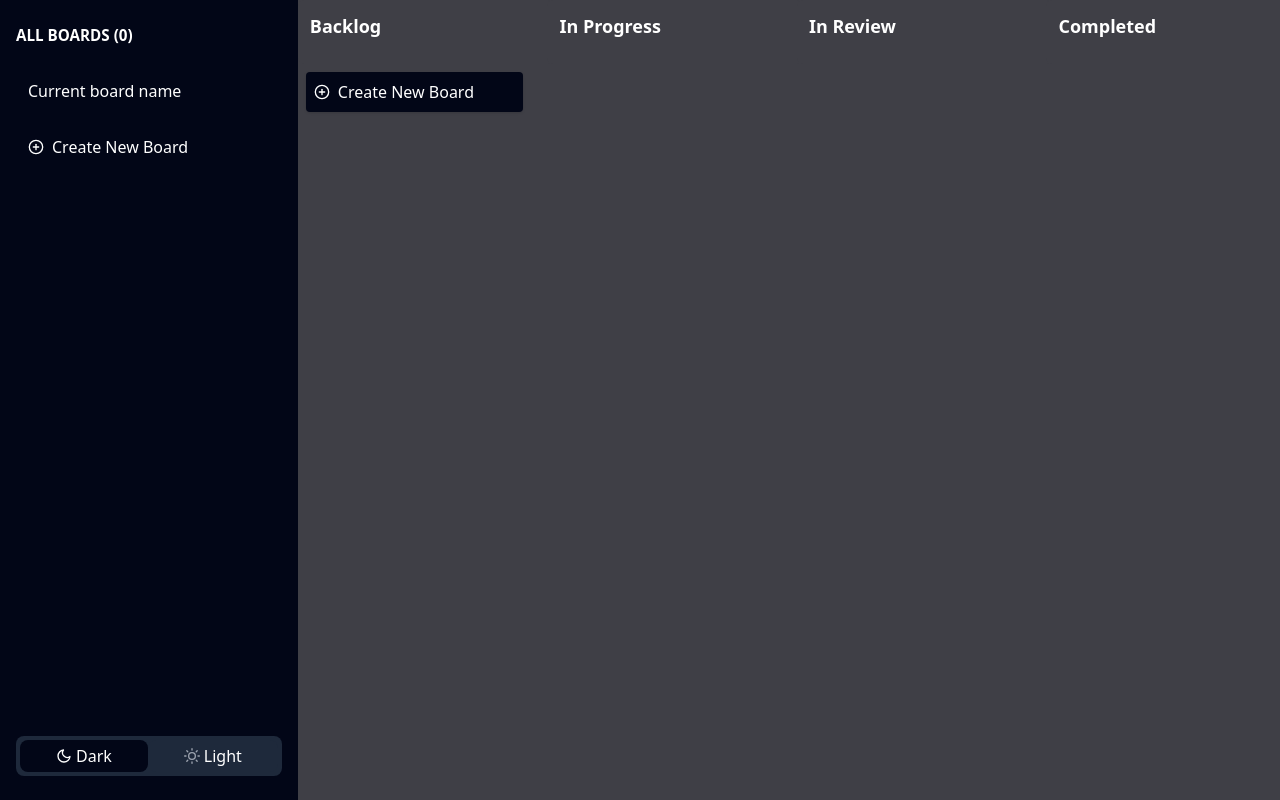
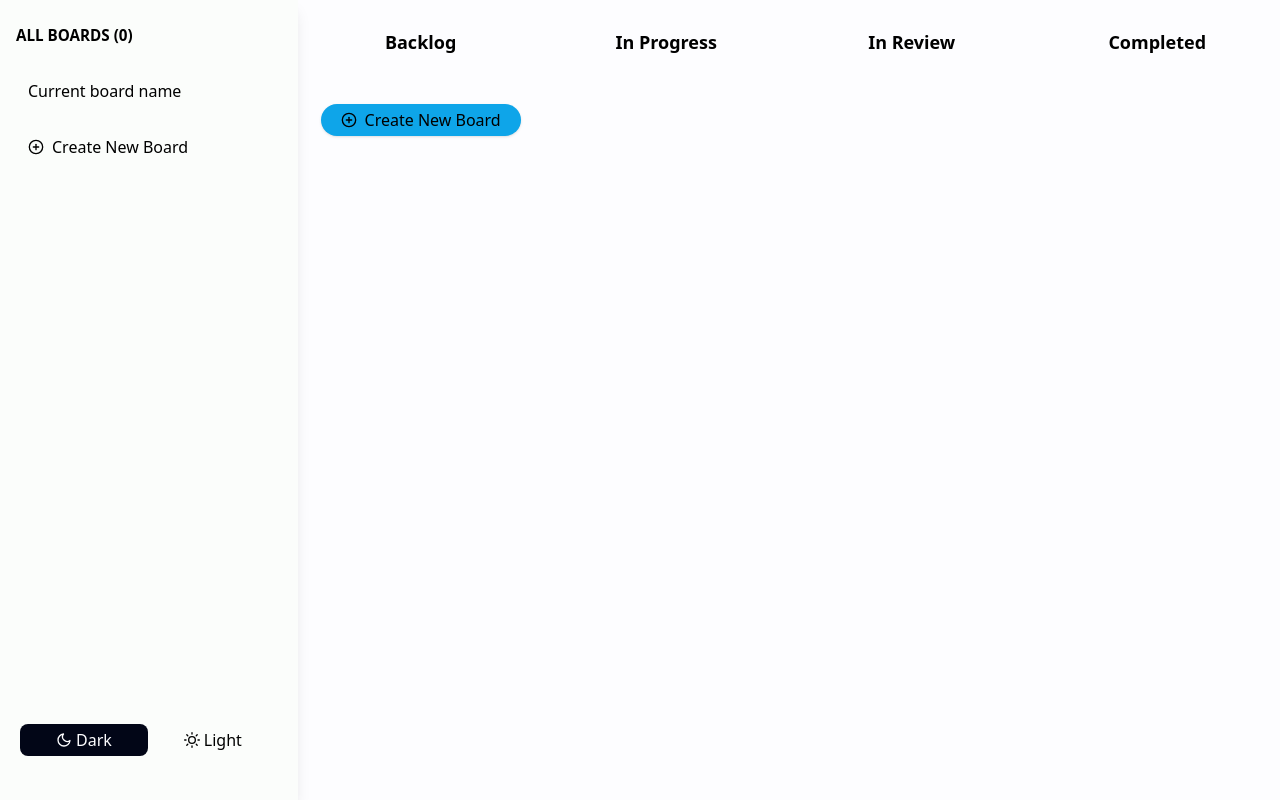
Before and after one commit to mardimanisha/task-manager-nextjs, a Next.js app: page / in a window 1280 px wide. Shown: the top 800 px of the page. Built offline with nearby package versions, Linux system fonts and the light colour scheme.

Commit message:
Refactor Board, Column, and TaskForm components; update styles and theme configuration
Signed-off-by: Manisha Mardi <mardimanisha101@gmail.com>

```diff
--- a/src/Components/Board.tsx
+++ b/src/Components/Board.tsx
@@ -1,8 +1,5 @@
 import React, { useState } from 'react'
 import { Column } from './Column'
-import { FiPlusCircle } from 'react-icons/fi';
-import { TaskForm } from './TaskForm';
-
 
 const initialColumns = [
     { id: 'backlog', title: 'Backlog' },
@@ -13,36 +10,13 @@ const initialColumns = [
 
 export const Board = () => {
   const [columns] = useState(initialColumns);
-  const [viewTask, setViewTask] = useState(false);
 
-  const handleClick = () =>{
-    setViewTask(true);
-  }
-
-  const closeForm = () => {
-    setViewTask(false);
-  }
 
   return (
-    <div className="grid grid-cols-4 gap-4">
-      {columns.map((column) => (
-        <div key={column.id}>
-          <Column title={column.title}/>
-          {column.id === 'backlog' ? (
-            <>
-            <div onClick={handleClick} className='cursor-pointer flex items-center space-x-2 bg-slate-950 p-2 m-2 rounded shadow text-white hover:bg-slate-800 hover:rounded-lg transition-all duration-200'>
-              <FiPlusCircle />
-              <p>Create New Board</p>
-            </div>
-            {viewTask && (
-              <>
-                <TaskForm onClose={closeForm}/>
-              </>
-            )}
-            </>
-          ) : (<p></p>)}
-        </div>
-      ))}
-    </div>
+      <div className="grid grid-cols-4 gap-0">
+        {columns.map((column) => (
+          <Column key={column.id} title={column.title} />
+        ))}
+      </div>
   )
 }
--- a/src/Components/Column.tsx
+++ b/src/Components/Column.tsx
@@ -1,10 +1,39 @@
 
-import React from 'react'
+import React, { useState } from 'react'
+import { FiPlusCircle } from 'react-icons/fi';
+import { TaskForm } from './TaskForm';
 
 export const Column: React.FC<{ title: string }> = ({title}) => {
+
+  const [viewTask, setViewTask] = useState(false);
+
+  const handleClick = () =>{
+    setViewTask(true);
+  }
+
+  const closeForm = () => {
+    setViewTask(false);
+  }
+
   return (
-    <div className="w-64 bg-zinc-700 p-3 rounded-md">
-      <h2 className="text-lg text-white font-bold mb-3">{title}</h2>
+    <div className='flex flex-col items-center h-full'>
+      <div className="w-64 bg-pastel.ghost p-3 flex flex-row justify-center mb3 ">
+        <h2 className="text-lg text-black font-bold my-4">{title}</h2>
+      </div>
+
+      {title === 'Backlog' && (
+        <>
+          <div onClick={handleClick} className='cursor-pointer flex items-center space-x-2 bg-sky-500 py-1 px-5 mt-5 mx-1 rounded-3xl shadow text-white hover:bg-sky-600 transition-all duration-200'>
+            <FiPlusCircle />
+            <p>Create New Board</p>
+          </div>
+          {viewTask && (
+              <>
+                <TaskForm onClose={closeForm}/>
+              </>
+            )}
+        </>
+      )}
 
     </div>
   )
--- a/src/Components/Sidebar.tsx
+++ b/src/Components/Sidebar.tsx
@@ -9,28 +9,28 @@ export const Sidebar = () => {
   }
 
   return (
-        <aside className='w-[18.75rem] flex flex-col justify-between bg-slate-950 h-full py-6 pl-4 text-white'>
+        <aside className='w-[18.75rem] flex flex-col justify-between bg-white-webSafe h-full py-6 pl-4 text-black shadow-lg'>
           <div>
           <p className='text-medium-grey text-[.95rem] font-semibold uppercase pb-3'>All Boards (0)</p>
-            <div className='cursor-pointer flex items-center space-x-2 my-2 mr-4 p-3 hover:bg-slate-800 hover:rounded-lg transition-all duration-200'> Current board name</div>
-            <div className='cursor-pointer flex items-center space-x-2 my-2 mr-4 p-3 hover:bg-slate-800 hover:rounded-lg transition-all duration-200'>
+            <div className='cursor-pointer flex items-center space-x-2 my-2 mr-4 p-3 hover:bg-gray-200 hover:rounded-lg transition-all duration-200'> Current board name</div>
+            <div className='cursor-pointer flex items-center space-x-2 my-2 mr-4 p-3 hover:bg-gray-200 hover:rounded-lg transition-all duration-200'>
                 <FiPlusCircle />
                 <p>Create New Board</p>
             </div>
           </div>
 
-          <div className="flex flex-row justify-between items-center mr-4 p-1 bg-slate-800 rounded-lg">
-            <button onClick={toggleTheme} className={`flex items-center space-x-1 px-9 py-1 bg-slate-950 text-white rounded-lg transition-colors duration-300 ${
-                        theme === 'dark' ? 'bg-slate-950 text-white' : 'bg-slate-800 '
+          <div className="flex flex-row justify-between items-center mr-4 mb-4 p-1 rounded-lg shadow-black ">
+            <button onClick={toggleTheme} className={`flex items-center space-x-1 px-9 py-1 text-black rounded-lg transition-colors duration-300 ${
+                        theme === 'dark' ? 'bg-slate-950 text-white-ghost' : 'bg-white-webSafe'
                     }`}>
-              <FiMoon className="text-white" />
+              <FiMoon className={theme === 'dark' ? 'text-white-ghost' : 'text-black'} />
               <span>Dark</span>
             </button>
 
-            <button onClick={toggleTheme} className={`flex items-center space-x-1 px-9 py-1 text-white rounded-lg transition-colors duration-300 ${
-                        theme === 'light' ? 'bg-slate-700 text-white' : 'bg-slate-800 text-gray-400'
+            <button onClick={toggleTheme} className={`flex items-center space-x-1 px-9 py-1 text-black rounded-lg transition-colors duration-300 ${
+                        theme === 'light' ? 'bg-gray-200 text-black' : 'text-black'
                     }`}>
-              <FiSun className={theme === 'light' ? 'text-white' : 'text-gray-400'} />
+              <FiSun className='black' />
               <span>Light</span>
             </button>
           </div>
--- a/src/Components/TaskForm.tsx
+++ b/src/Components/TaskForm.tsx
@@ -1,10 +1,15 @@
 import React from 'react'
 import { RxCross2 } from 'react-icons/rx'
 
-export const TaskForm = ({onClose}) => {
+interface TaskFormProps {
+    onClose: (event: React.MouseEvent<HTMLElement | SVGElement>) => void;
+}
+
+export const TaskForm: React.FC<TaskFormProps> = ({ onClose }) => {
+
   return (
-    <div className='fixed inset-0 flex items-center justify-center bg-black bg-opacity-50 w-112'>
-        <div className='bg-gray-800 text-white p-6 rounded-lg shadow-lg'>
+    <div className='fixed inset-0 flex items-center justify-center bg-gray-600 bg-opacity-70 w-112'>
+        <div className='bg-white-webSafe text-black p-6 rounded-lg shadow-lg'>
             <div className='flex flex-row items-baseline justify-between'>
                 <h2 className='text-xl font-semibold mb-4'>Task Details</h2>
                 <RxCross2 onClick={onClose} className='cursor-pointer text-gray-500 hover:text-gray-400 hover:scale-y-125 hover:scale-x-125 transition-color duration-300'/>
@@ -16,8 +21,8 @@ export const TaskForm = ({onClose}) => {
                 </div>
 
                 <div className='my-4'>
-                    <label className='block text-gray-300 mb-2'>Your Task</label>
-                    <input type="text" placeholder="Enter your task" className=' w-full p-2 bg-gray-700 rounded-md border border-gray-600 text-white hover:border-gray-400'/>
+                    <label className='block text-black mb-2'>Your Task</label>
+                    <input type="text" placeholder="Enter your task" className=' w-full p-2 bg-white-ghost rounded-md border border-gray-500 shadow-lg text-white hover:border-gray-400'/>
                 </div>
 
                 <div className='mb-4'>
@@ -32,7 +37,7 @@ export const TaskForm = ({onClose}) => {
 
                 <div className='mb-4'>
                     <label htmlFor="" className='block text-gray-300 mb-2'>Tags</label>
-                    <input type="text" className='w-full p-2 bg-gray-700 rounded-md border border-gray-600 text-white hover:border-gray-400' />
+                    <input type="text" placeholder='Add tags' className='w-full p-2 bg-gray-700 rounded-md border border-gray-600 text-white hover:border-gray-400' />
                 </div>
 
                 <div className='space-x-4 mt-6'>
--- a/src/styles/globals.css
+++ b/src/styles/globals.css
@@ -3,5 +3,5 @@
 @tailwind utilities;
 
 body {
-    background-color: #3F3F46;
+    background-color: #fdfdff;
 }
--- a/tailwind.config.js
+++ b/tailwind.config.js
@@ -9,7 +9,24 @@ module.exports = {
     "./src/**/*.{js,ts,jsx,tsx,mdx}",
   ],
   theme: {
-    extend: {},
+    extend: {
+      colors: {
+        transparent: "transparent",
+        current: "currentColor",
+        white: {
+          ghost: "#fdfdff",
+          webSafe: "#fbfdfb",
+        },
+        pastel: {
+          yellow: "#faedcb",
+          green: "#c9e4de",
+          blue: "#c6def1",
+          purple: "#dbcdf0",
+          pink: "#f2c6de",
+          orange: "#f7d9c4",
+        },
+      },
+    },
   },
   plugins: [],
 };
```
Also changed, not shown: tailwind.config.ts (+14 -2 lines).
